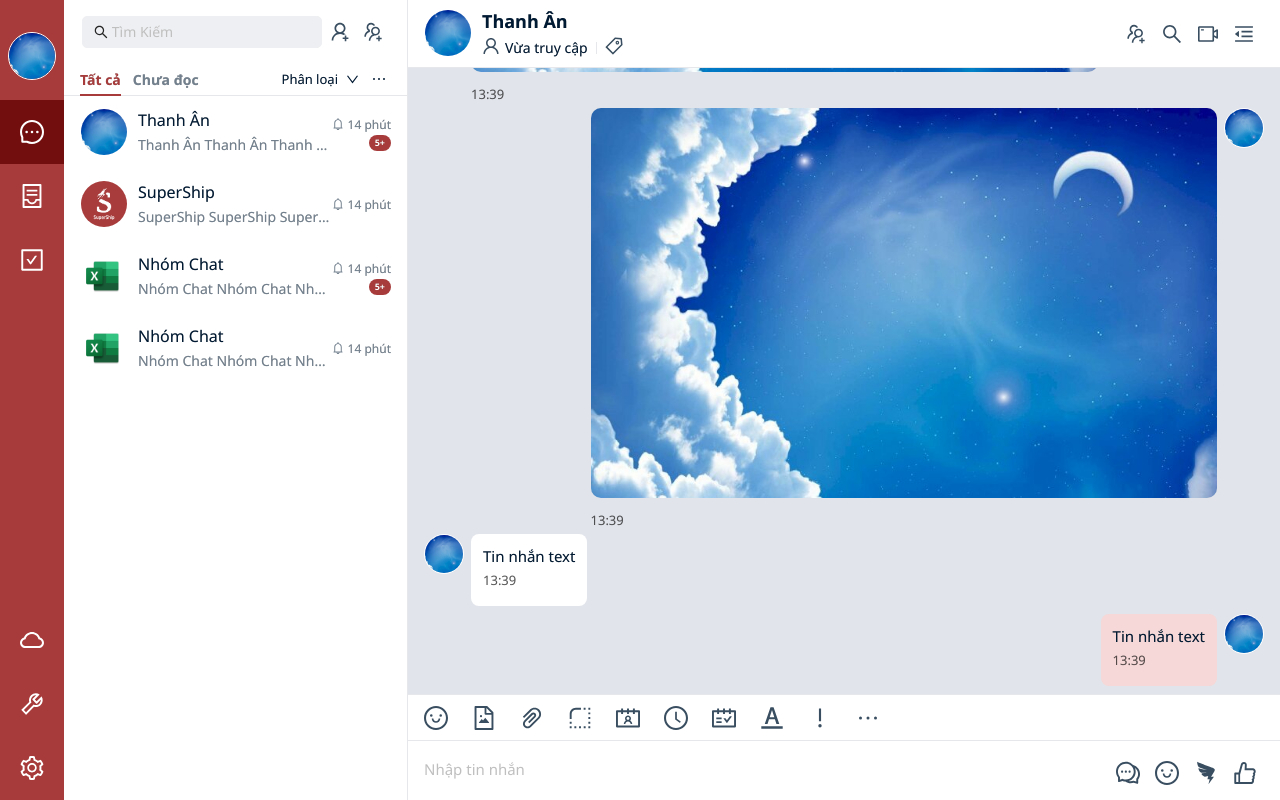
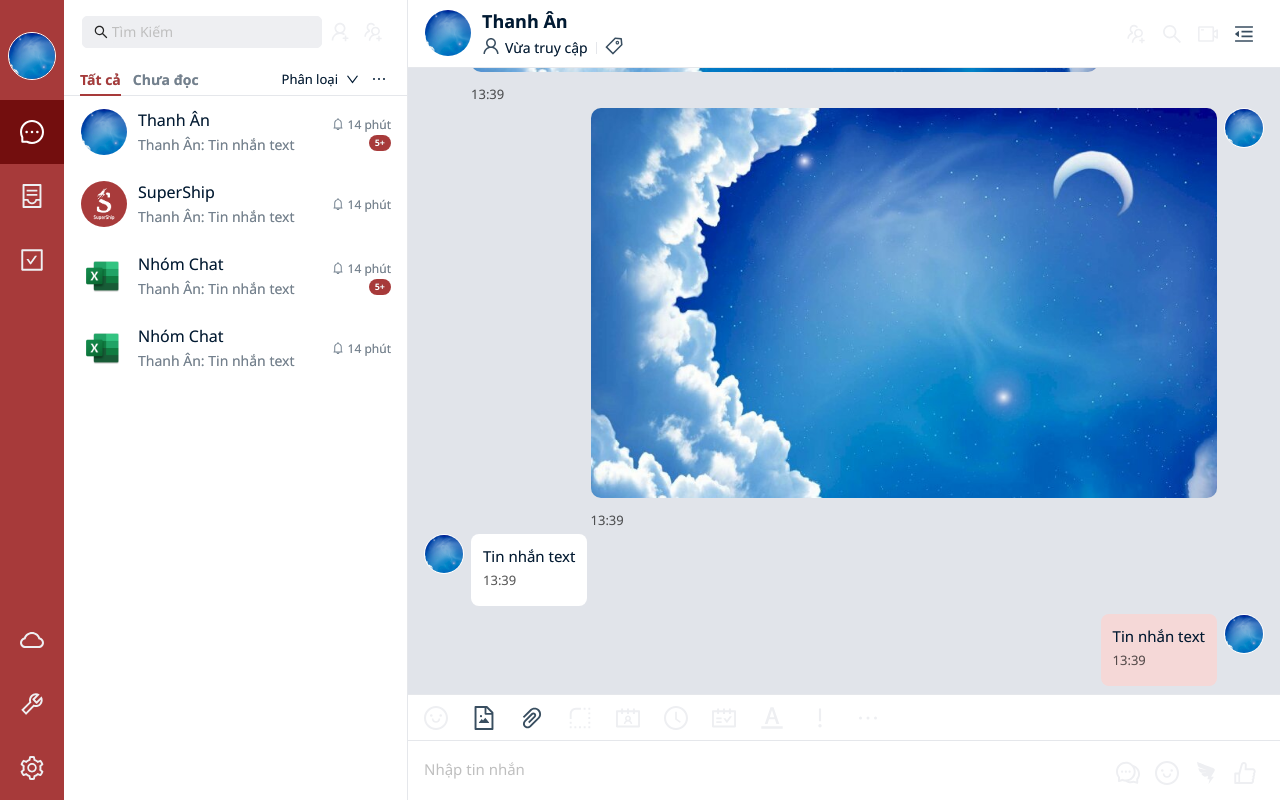
Before and after one commit to thanhan11315/Chat, a React (Create React App) app: page / in a window 1280 px wide. Built offline with nearby package versions, Linux system fonts and the light colour scheme.

Commit message:
last message show nav - fix rightmoune menu overflow window

```diff
--- a/src/components/navChatHead/NavChatHead.css
+++ b/src/components/navChatHead/NavChatHead.css
@@ -77,6 +77,7 @@
 #wrapper .box-nav-3 .box-nav-chat .box-2 .icon-title div:hover {
   background: var(--item-wa-hover);
 }
+
 #wrapper .box-nav-3 .box-nav-chat .box-2 .icon-title div .anticon svg {
   width: 20px;
   height: 20px;
--- a/src/components/navChatHead/NavChatHead.js
+++ b/src/components/navChatHead/NavChatHead.js
@@ -62,13 +62,13 @@ function NavChatHead(props) {
       <div className="box-2">
         <Row className="icon-title">
           <div>
-            <UsergroupAddOutlined />
+            <UsergroupAddOutlined className="not-use" />
           </div>
           <div>
-            <SearchOutlined />
+            <SearchOutlined className="not-use" />
           </div>
           <div>
-            <VideoCameraOutlined />
+            <VideoCameraOutlined className="not-use" />
           </div>
           <div onClick={props.navRight}>
             {props.hiddenRightNav ? (
--- a/src/layouts/DefaultLayout/index.css
+++ b/src/layouts/DefaultLayout/index.css
@@ -295,6 +295,14 @@ ul {
 }
 li {
   list-style: none;
+}
+
+#wrapper .not-use svg {
+  color: var(--icon-hover-bg) !important;
+}
+
+#Wrapper .hidden-icon-none-uses .anticon svg {
+  color: var(--icon-hover-bg) !important;
 }
 
 #wrapper {
--- a/src/layouts/DefaultLayout/index.js
+++ b/src/layouts/DefaultLayout/index.js
@@ -62,6 +62,7 @@ function DefaultLayout({ children }) {
   const valueChatDemo = [
     {
       content: "Tin nhắn text",
+      name: " Thanh Ân",
       date: 24,
       hours: 13,
       minutes: 39,
@@ -70,6 +71,7 @@ function DefaultLayout({ children }) {
     },
     {
       content: "Tin nhắn text",
+      name: " Thanh Ân",
       other_people: true,
       date: 24,
       hours: 13,
@@ -79,6 +81,7 @@ function DefaultLayout({ children }) {
     },
     {
       content: "thanh an",
+      name: " Thanh Ân",
       date: 24,
       hours: 13,
       minutes: 39,
@@ -89,6 +92,7 @@ function DefaultLayout({ children }) {
     },
     {
       content: "thanh an",
+      name: " Thanh Ân",
       date: 24,
       other_people: true,
       hours: 13,
@@ -154,6 +158,7 @@ function DefaultLayout({ children }) {
         type: e.target.files[0].type.slice(0, 5),
         url: URL.createObjectURL(e.target.files[0]),
         content: e.target.files[0].name,
+        name: "Thanh Ân",
         ...date,
       },
       ...valueChats,
@@ -162,7 +167,12 @@ function DefaultLayout({ children }) {
 
   const onChangeFile = (e) => {
     setValueChats([
-      { file: e.target.files[0], content: e.target.files[0].name, ...date },
+      {
+        file: e.target.files[0],
+        content: e.target.files[0].name,
+        name: "Thanh Ân",
+        ...date,
+      },
       ...valueChats,
     ]);
   };
@@ -308,15 +318,15 @@ function DefaultLayout({ children }) {
   const [valueListGhim, setValueListGhim] = useState("");
 
   const handleClickGhim = (value) => {
-    setValueListGhim([...valueListGhim, { ...value, name: "Thanh Ân" }]);
-    console.log([...valueListGhim, { ...value, name: "Thanh Ân" }]);
+    setValueListGhim([...valueListGhim, value]);
+    console.log([...valueListGhim, value]);
   };
   const lengthGhim = valueListGhim?.length;
   const dataBoxChatApi = [
     {
       id: "1",
       name: "Thanh Ân",
-      message: "Thanh Ân Thanh Ân Thanh Ân",
+      message: "Ân Lê",
       avatar: AvatarAn,
       status: "Vừa truy cập",
       not_read: true,
@@ -469,12 +479,24 @@ function DefaultLayout({ children }) {
   }
 
   const handleOnContextMenu = (e) => {
+    let leftPos = "";
+    let topPos = "";
     if (!document.querySelector(".ant-image-preview-mask")) {
       e.preventDefault();
       const menu = document.querySelector(".right-mouse-share-responsive");
+      if (180 < window.innerWidth - e.clientX) {
+        leftPos = `${e.clientX - 10}px`;
+      } else {
+        leftPos = `${e.pageX - 180}px`;
+      }
+      if (250 < window.innerHeight - e.clientY) {
+        topPos = `${e.clientY - 10}px`;
+      } else {
+        topPos = `${e.pageY - 114}px`;
+      }
       menu.style.display = "block";
-      menu.style.top = `${e.clientY - 10}px`;
-      menu.style.left = `${e.clientX - 10}px`;
+      menu.style.top = topPos;
+      menu.style.left = leftPos;
       e.stopPropagation();
     }
   };
@@ -507,6 +529,7 @@ function DefaultLayout({ children }) {
           handleClickNotReadTitle={handleClickNotReadTitle}
           dataBoxChat={dataBoxChat}
           handleClickChooseBoxChat={handleClickChooseBoxChat}
+          valueChats={valueChats}
         />
         {/* Nav2 */}
 
@@ -699,7 +722,7 @@ function DefaultLayout({ children }) {
               >
                 <Tooltip placement="leftBottom" title="Gửi Icon">
                   <div>
-                    <SmileOutlined />
+                    <SmileOutlined className="not-use" />
                   </div>
                 </Tooltip>
               </Popover>
@@ -732,25 +755,25 @@ function DefaultLayout({ children }) {
                 </Tooltip>
               </Popover>
               <div>
-                <RadiusUpleftOutlined />
+                <RadiusUpleftOutlined className="not-use" />
               </div>
               <div>
-                <ContactsOutlined />
+                <ContactsOutlined className="not-use" />
               </div>
               <div>
-                <ClockCircleOutlined />
+                <ClockCircleOutlined className="not-use" />
               </div>
               <div>
-                <ScheduleOutlined />
+                <ScheduleOutlined className="not-use" />
               </div>
               <div>
-                <FontColorsOutlined />
+                <FontColorsOutlined className="not-use" />
               </div>
               <div>
-                <ExclamationOutlined />
+                <ExclamationOutlined className="not-use" />
               </div>
               <div>
-                <EllipsisOutlined />
+                <EllipsisOutlined className="not-use" />
               </div>
             </Row>
             <div className={`nav-chat ${focusInput}`}>
@@ -794,13 +817,13 @@ function DefaultLayout({ children }) {
                 </div>
                 <Row className="icon-input">
                   <div>
-                    <CommentOutlined />
+                    <CommentOutlined className="not-use" />
                   </div>
                   <div>
-                    <SmileOutlined />
+                    <SmileOutlined className="not-use" />
                   </div>
                   <div>
-                    <DingtalkOutlined />
+                    <DingtalkOutlined className="not-use" />
                   </div>
                   <div>
                     {valueChat.trim() !== "" && valueChat !== null ? (
@@ -811,7 +834,7 @@ function DefaultLayout({ children }) {
                         GỬI
                       </span>
                     ) : (
-                      <LikeOutlined />
+                      <LikeOutlined className="not-use" />
                     )}
                   </div>
                 </Row>
--- a/src/layouts/DefaultLayout/nav1/Nav1.js
+++ b/src/layouts/DefaultLayout/nav1/Nav1.js
@@ -47,21 +47,21 @@ function Nav1(props) {
           <MessageOutlined />
         </li>
         <li>
-          <ContainerOutlined />
+          <ContainerOutlined className="not-use" />
         </li>
         <li>
-          <CheckSquareOutlined />
+          <CheckSquareOutlined className="not-use" />
         </li>
       </ul>
       <ul className="list-2">
         <li>
-          <CloudOutlined />
+          <CloudOutlined className="not-use" />
         </li>
         <li>
-          <ToolOutlined />
+          <ToolOutlined className="not-use" />
         </li>
         <li>
-          <SettingOutlined />
+          <SettingOutlined className="not-use" />
         </li>
       </ul>
     </Col>
--- a/src/layouts/DefaultLayout/nav2/Nav2.js
+++ b/src/layouts/DefaultLayout/nav2/Nav2.js
@@ -18,18 +18,24 @@ function Nav2(props) {
           <InPutSearch />
         </Col>
         <Col className="add-friend icon">
-          <UserAddOutlined />
+          <UserAddOutlined className="not-use" />
         </Col>
         <Col className="create-group icon">
-          <UsergroupAddOutlined />
+          <UsergroupAddOutlined className="not-use" />
         </Col>
       </Row>
       <Row className="title-nav-2">
         <Row className="box-title-nav2-1">
-          <Col className="all title selected" onClick={props.handleClickAllTitle}>
+          <Col
+            className="all title selected"
+            onClick={props.handleClickAllTitle}
+          >
             Tất cả
           </Col>
-          <Col className="not-read title" onClick={props.handleClickNotReadTitle}>
+          <Col
+            className="not-read title"
+            onClick={props.handleClickNotReadTitle}
+          >
             Chưa đọc
           </Col>
         </Row>
@@ -72,7 +78,24 @@ function Nav2(props) {
                 </Col>
                 <Col className="choose-chatbox">
                   <div className="title">{value.name}</div>
-                  <div className="content">{value.message}</div>
+                  <div className="content">
+                    <>
+                      {props.valueChats.slice(0, 1)[0].name}:{" "}
+                      {props.valueChats.slice(0, 1)[0].type === "image" ? (
+                        <>[Hình ảnh]</>
+                      ) : props.valueChats.slice(0, 1)[0].type === "video" ? (
+                        <>[Video]</>
+                      ) : props.valueChats.slice(0, 1)[0].file ? (
+                        <>
+                          {`[File] ${
+                            props.valueChats.slice(0, 1)[0].file.name
+                          }`}
+                        </>
+                      ) : (
+                        <>{props.valueChats.slice(0, 1)[0].content}</>
+                      )}
+                    </>
+                  </div>
                 </Col>
               </Row>
               <Col className="box2">
```
